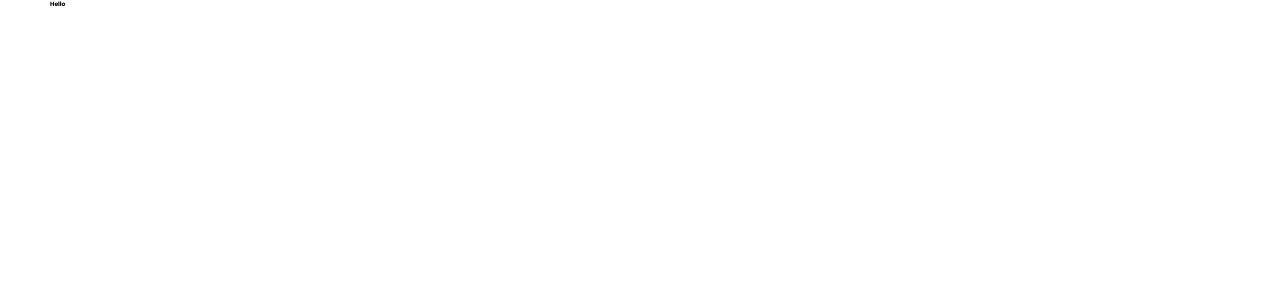
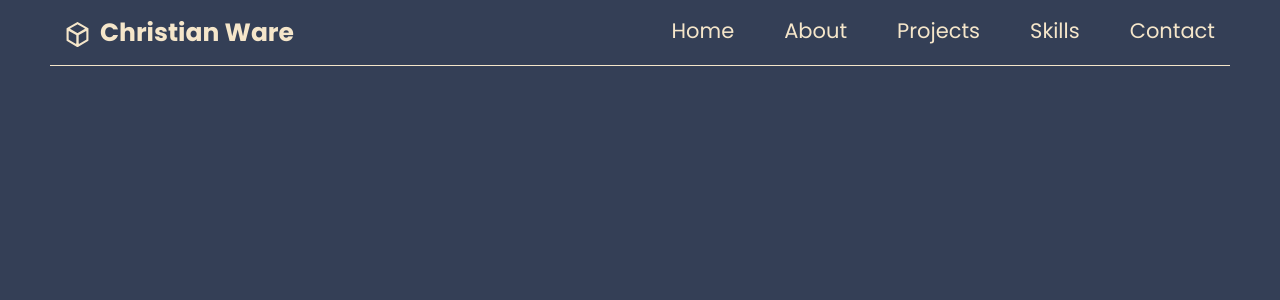
Before and after one commit to ChristianWare/Portland, a Next.js app: page / in a window 1280 px wide. Shown: the top 300 px of the page. Built offline with nearby package versions, Linux system fonts and the light colour scheme.

Commit message:
Fully Functioning Navbar

```diff
--- a/pages/index.js
+++ b/pages/index.js
@@ -1,9 +1,10 @@
 import styles from '../styles/Home.module.css'
+import Navbar from '../src/components/Navbar'
 
 export default function Home() {
   return (
     <div className={styles.container}>
-    <h1>Hello</h1>
+    <Navbar />
     </div>
   )
 }
--- /dev/null
+++ b/src/components/Navbar.js
@@ -0,0 +1,71 @@
+import React, { useState } from "react";
+import styles from "../../styles/Navbar.module.css";
+import Link from "next/link";
+import { SiHackthebox } from "react-icons/si";
+
+function Navbar() {
+  const [isOpen, setIsOpen] = useState(false);
+  const openMenu = () => setIsOpen(!isOpen);
+
+  return (
+    <>
+      <header className={styles.header}>
+        <nav className={styles.navbar}>
+          <Link href='/'>
+            <span className={styles.navbarLogo}>
+              <SiHackthebox className={styles.navbarIcon} />
+              <a>Christian Ware</a>
+            </span>
+          </Link>
+          <ul
+            className={
+              isOpen === false
+                ? styles.navmenu
+                : styles.navmenu + " " + styles.active
+            }
+          >
+            <li className={styles.navitem}>
+              <Link href='/'>
+                <a>Home</a>
+              </Link>
+            </li>
+            <li className={styles.navitem}>
+              <Link href='#about'>
+                <a>About</a>
+              </Link>
+            </li>
+            <li className={styles.navitem}>
+              <Link href='#projects'>
+                <a>Projects</a>
+              </Link>
+            </li>
+            <li className={styles.navitem}>
+              <Link href='#skills'>
+                <a>Skills</a>
+              </Link>
+            </li>
+            <li className={styles.navitem}>
+              <Link href='#contact'>
+                <a>Contact</a>
+              </Link>
+            </li>
+          </ul>
+          <span
+            className={
+              isOpen === false
+                ? styles.hamburger
+                : styles.hamburger + " " + styles.active
+            }
+            onClick={openMenu}
+          >
+            <span className={styles.bar}></span>
+            <span className={styles.bar}></span>
+            <span className={styles.bar}></span>
+          </span>
+        </nav>
+      </header>
+    </>
+  );
+}
+
+export default Navbar;
--- /dev/null
+++ b/styles/Navbar.module.css
@@ -0,0 +1,113 @@
+.header {
+    border-bottom: 1px solid var(--light);
+}
+
+.navbar {
+    display: flex;
+    justify-content: space-between;
+    align-items: center;
+    flex-wrap: wrap;
+    padding: 1rem 1.5rem;
+}
+
+.navbarLogo a {
+    font-size: 2.5rem;
+    font-weight: bold;
+}
+
+.navbarIcon {
+    font-size: 2.5rem;
+    position: relative;
+    margin-right: 1rem;
+    top: 0.6rem;
+}
+
+.hamburger {
+    display: none;
+}
+
+.bar {
+    display: block;
+    width: 35px;
+    height: 3px;
+    margin: 5px auto;
+    -webkit-transition: all 0.3s ease-in-out;
+    transition: all 0.3s ease-in-out;
+    background-color: var(--light);
+}
+
+.navmenu {
+    display: flex;
+    justify-content: space-between;
+    align-items: center;
+    list-style: none;
+}
+
+.navitem {
+    margin-left: 5rem;
+}
+
+.navitem a {
+        font-size: 2.1rem;
+        display: inline-block;
+        padding-bottom: 0.25rem;
+        position: relative;
+}
+
+.navitem a::before{
+    content: "";
+    position: absolute;
+    /* left: 0; */
+    right: 0;
+    bottom: 0;
+    width: 0;
+    height: 2px;
+    background-color: var(--light);
+    transition: width 0.25s ease-out;
+}
+
+.navitem a:hover::before {
+  width: 100%;
+
+}
+
+
+@media only screen and (max-width: 953px) {
+    .navmenu {
+        position: fixed;
+        left: -100%;
+        top: 5rem;
+        flex-direction: column;
+        width: 100%;
+        text-align: center;
+        transition: 0.3s;
+
+    }
+
+    .navmenu.active {
+        left: 0;
+    }
+
+    .navitem {
+        margin: 2.5rem 0;
+    }
+
+    .hamburger {
+        display: block;
+        cursor: pointer;
+    }
+
+    .hamburger.active .bar:nth-child(2) {
+        opacity: 0;
+    }
+
+    .hamburger.active .bar:nth-child(1) {
+        -webkit-transform: translateY(8px) rotate(45deg);
+        transform: translateY(8px) rotate(45deg);
+    }
+
+    .hamburger.active .bar:nth-child(3) {
+        -webkit-transform: translateY(-8px) rotate(-45deg);
+        transform: translateY(-8px) rotate(-45deg);
+    }
+}
--- a/styles/globals.css
+++ b/styles/globals.css
@@ -9,14 +9,29 @@
   font-family: 'Poppins', sans-serif;
   margin: 0;
   padding: 0;
+  background-color: var(--dark);
+  color: var(--light);
   box-sizing: border-box;
   text-decoration: none;
   font-size: 62.5%;
+  line-height: 1.8;
   scroll-behavior: smooth;
   overscroll-behavior: none;
+  transition: all 0.3s ease-in;
 }
 
 a {
   color: inherit;
   text-decoration: none;
 }
+
+::selection {
+  color: var(--dark);
+  background: var(--light);
+}
+
+@media screen and (max-width: 768px) {
+  html {
+    font-size: 55%;
+  }
+}
```
